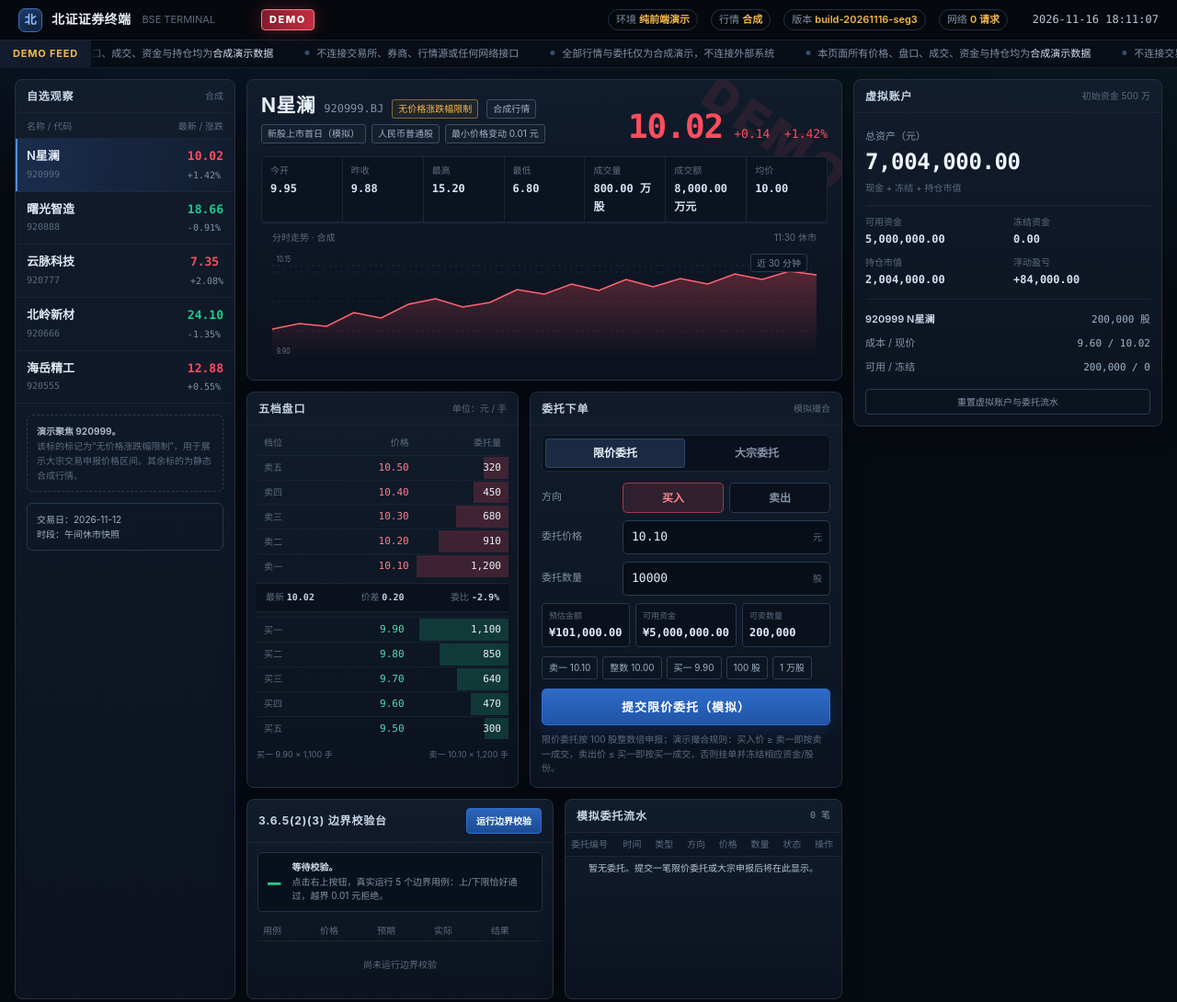
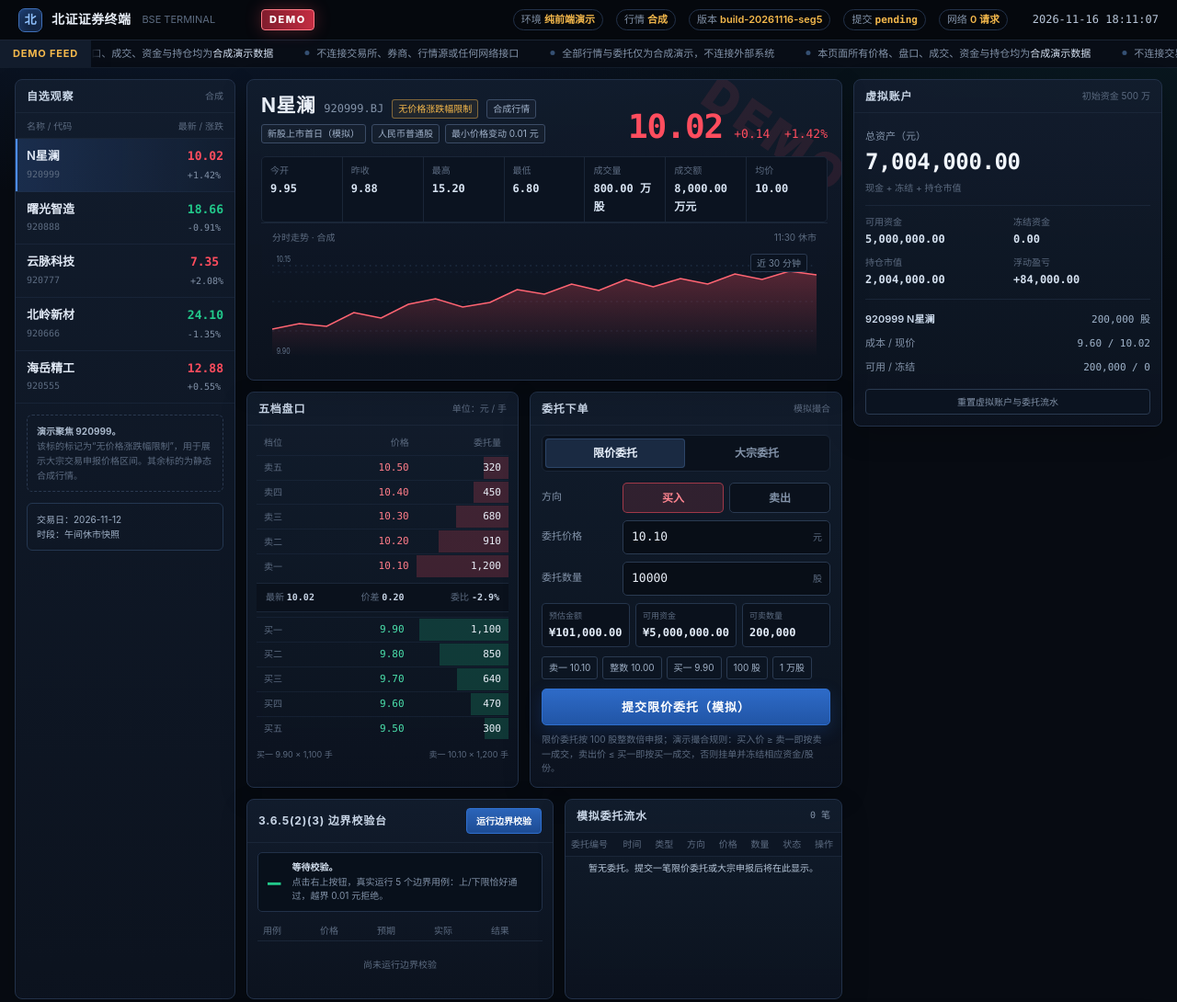
Before and after one commit to c-m-ai-copilot/coke-bse-trading-demo, a plain HTML site: page index.html in a window 1280 px wide. Shown: the top 1090 px of the page at 92% size. Drawn offline with Linux system fonts and the light colour scheme.

Commit message:
fix: scope 3.6.5 band to block orders and add build marker

```diff
--- a/index.html
+++ b/index.html
@@ -303,7 +303,9 @@ body:not(:has(#tabBlock.active)) .right-col section:has(.rule-hero){display:none
   <div class="top-spacer"></div>
   <div class="env-tag">环境 <b>纯前端演示</b></div>
   <div class="env-tag">行情 <b>合成</b></div>
-  <div class="env-tag">版本 <b>build-20261116-seg3</b></div>  <div class="env-tag">网络 <b>0 请求</b></div>
+  <div class="env-tag">版本 <b id="buildId">build-20261116-seg5</b></div>
+  <div class="env-tag">提交 <b id="buildCommit" class="mono">pending</b></div>
+  <div class="env-tag">网络 <b>0 请求</b></div>
   <div class="clock mono" id="demoClock">2026-11-12 11:30:00</div>
 </header>
 
@@ -560,8 +562,8 @@ body:not(:has(#tabBlock.active)) .right-col section:has(.rule-hero){display:none
       </div>
     </section>
 
-    <section class="panel">
-      <div class="panel-hd"><h2>大宗申报价格区间</h2><span class="hint">仅大宗交易适用</span></div>
+    <section class="panel" id="rulePanel">
+      <div class="panel-hd"><h2>大宗申报价格区间</h2><span class="hint">仅大宗委托适用</span></div>
       <div class="panel-bd" style="padding:10px 12px 12px">
         <div class="rule-hero">
           <h3>无涨跌幅限制 · 大宗申报</h3>
@@ -579,7 +581,7 @@ body:not(:has(#tabBlock.active)) .right-col section:has(.rule-hero){display:none
           <div class="band-cell"><span>申报价格上限</span><b class="up" id="ruleUpper">¥13.00</b><div class="raw" id="ruleUpperRaw">min(10.00×130%, 15.20)</div></div>
           <div class="band-cell"><span>申报价格下限</span><b class="down" id="ruleLower">¥7.00</b><div class="raw" id="ruleLowerRaw">max(10.00×70%, 6.80)</div></div>
         </div>
-        <div class="rule-note"><b>边界含本数。</b>价格等于上限或下限可通过；高于上限 0.01 元、或低于下限 0.01 元，拒绝。计算基于当日已成交金额、已成交股数、已成交最高价与最低价。</div>
+        <div class="rule-note"><b>边界含本数。</b>价格等于上限或下限可通过；高于上限 0.01 元、或低于下限 0.01 元，拒绝。计算基于当日已成交金额、已成交股数、已成交最高价与最低价。<br><b>适用范围：</b>本区间仅适用于<u>无价格涨跌幅限制股票的大宗交易申报</u>；限价委托不显示该区间，也不做该校验。</div>
       </div>
     </section>
   </aside>
@@ -632,6 +634,23 @@ body:not(:has(#tabBlock.active)) .right-col section:has(.rule-hero){display:none
     return Number.isFinite(n) ? Math.round(n * 100) : NaN;
   };
   const pad = n => String(n).padStart(2, "0");
+
+  // 构建标识：BUILD.id 标识页面内容版本；BUILD.commit 为包含该版本内容的提交短 SHA。
+  const BUILD = {id: "build-20261116-seg5", commit: "pending"};
+
+  function buildLabel(build) {
+    const src = build || BUILD;
+    const commit = String(src.commit);
+    const short = /^[0-9a-f]{7,40}$/i.test(commit) ? commit.slice(0, 7) : "pending";
+    return {id: String(src.id), commit: short};
+  }
+
+  function renderBuild() {
+    const b = buildLabel();
+    $("buildId").textContent = b.id;
+    $("buildCommit").textContent = b.commit;
+    $("buildCommit").title = String(BUILD.commit);
+  }
   const nowTime = () => {
     const d = new Date();
     return `${pad(d.getHours())}:${pad(d.getMinutes())}:${pad(d.getSeconds())}`;
@@ -922,6 +941,8 @@ body:not(:has(#tabBlock.active)) .right-col section:has(.rule-hero){display:none
     $("tabBlock").classList.toggle("active", !isLimit);
     $("panelLimit").hidden = !isLimit;
     $("panelBlock").hidden = isLimit;
+    // 3.6.5(2)(3) 价格区间只在大宗委托界面展示：限价委托页签下隐藏该说明卡片。
+    $("rulePanel").hidden = isLimit;
   }
 
   function setLimitSide(side) {
@@ -997,6 +1018,7 @@ body:not(:has(#tabBlock.active)) .right-col section:has(.rule-hero){display:none
     btn.addEventListener("click", () => toast("本演示仅加载 920999 N星澜 的完整盘口与规则校验。", ""));
   });
 
+  renderBuild();
   renderAll();
   updateClock();
   setInterval(updateClock, 1000);
```
